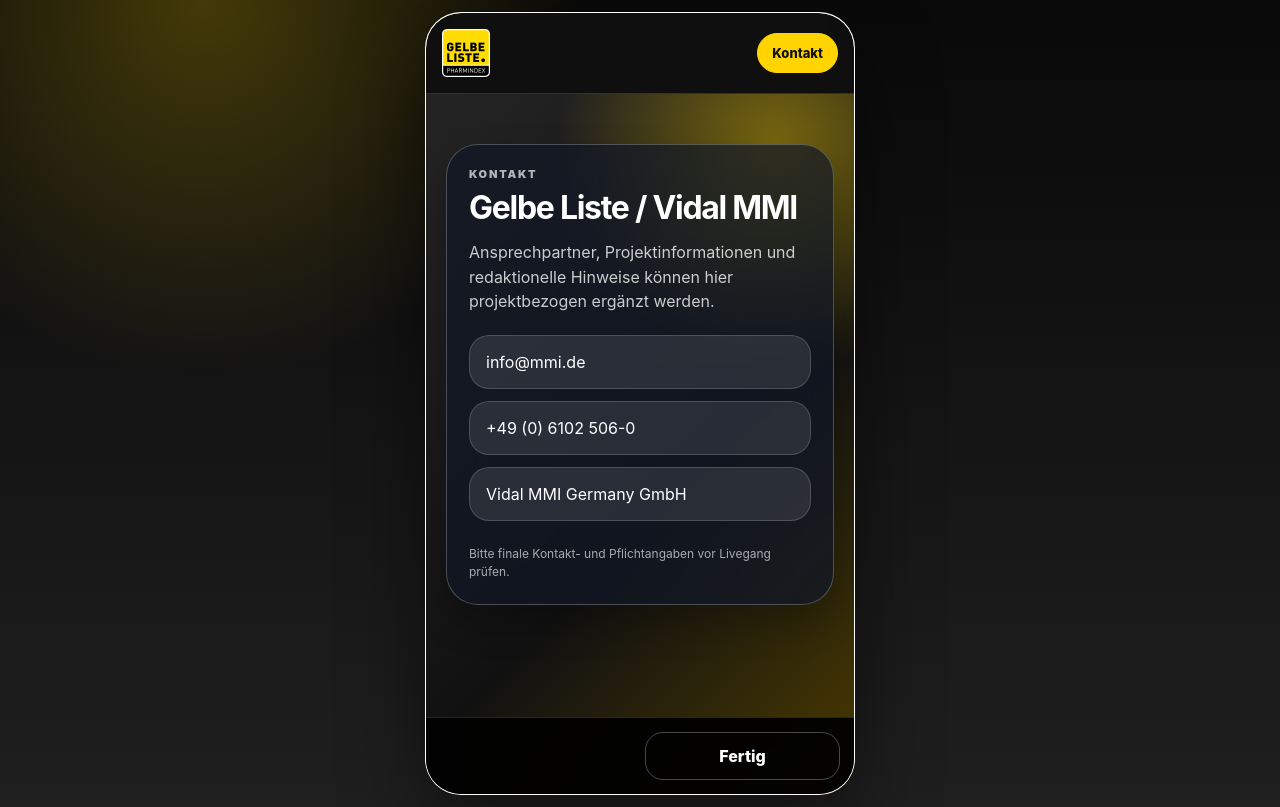
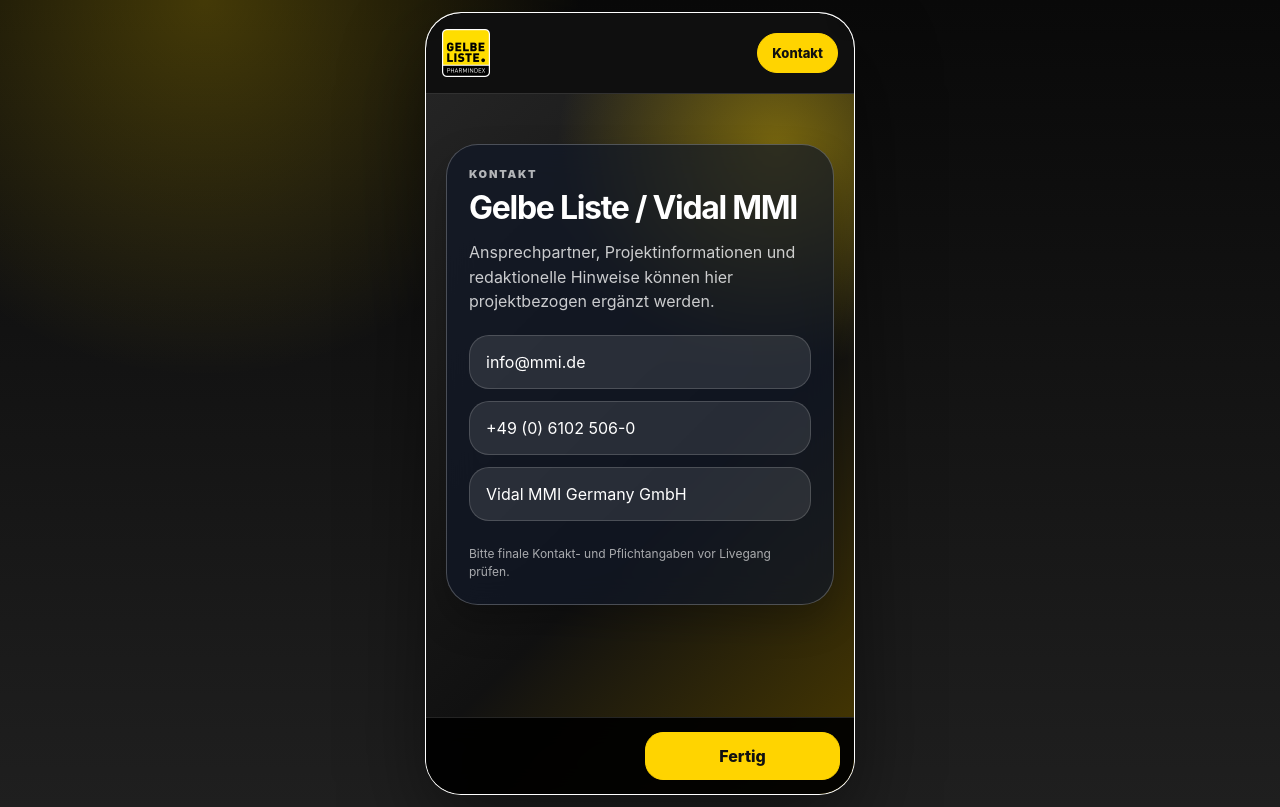
Before and after one commit to Gelbe-Liste/med-i-tap-template, a React (Vite) app: page / in a window 1280 px wide. Both pictures are taken after a click on the button "Kontakt". Built offline with nearby package versions, Linux system fonts and the light colour scheme; the HTML template or start-up script is replaced by a standard one.

Commit message:
2026-09-01_med-i-tap-template_v10

```diff
--- a/src/App.tsx
+++ b/src/App.tsx
@@ -223,7 +223,7 @@
           </section>
 
           <nav className="bottom-nav">
-            <button className="primary" onClick={goNext}>
+            <button className={`primary${hasNext ? "" : " is-finish"}`} onClick={goNext}>
               {hasNext ? "Weiter" : "Fertig"}
             </button>
           </nav>
@@ -255,7 +255,7 @@
           </section>
 
           <nav className="bottom-nav">
-            <button className="primary" onClick={() => setView({ type: "home" })}>
+            <button className="primary is-finish" onClick={() => setView({ type: "home" })}>
               Fertig
             </button>
           </nav>
--- a/src/index.css
+++ b/src/index.css
@@ -495,6 +495,16 @@
   background: rgba(255, 255, 255, 0.1);
 }
 
+.bottom-nav button.primary.is-finish {
+  border: 1px solid #ffd400;
+  background: #ffd400;
+  color: #111111;
+}
+
+.bottom-nav button.primary.is-finish:hover {
+  background: #e8c100;
+}
+
 @media (max-width: 380px) {
   .home-screen h1 {
     font-size: 40px;
```
